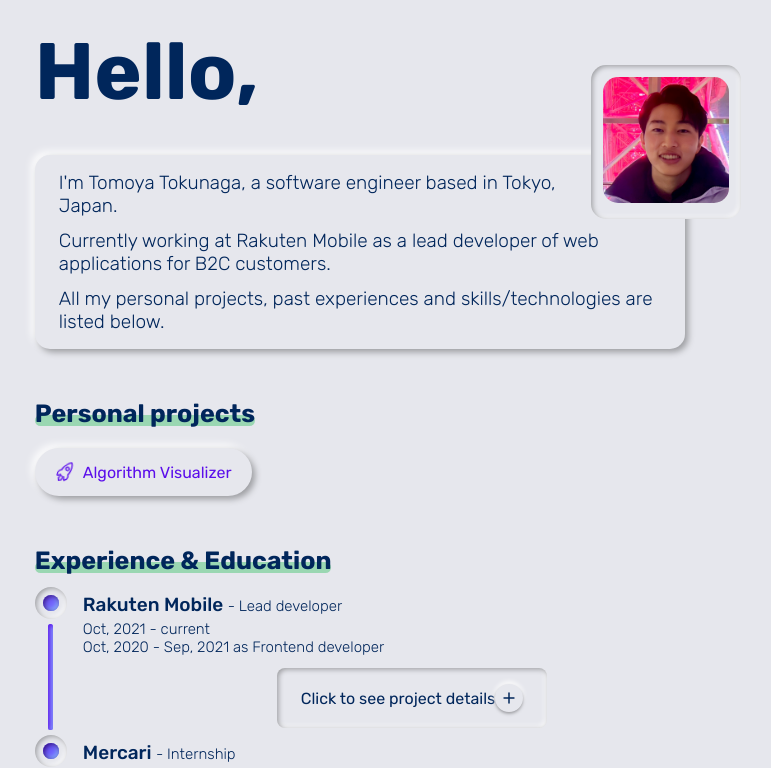
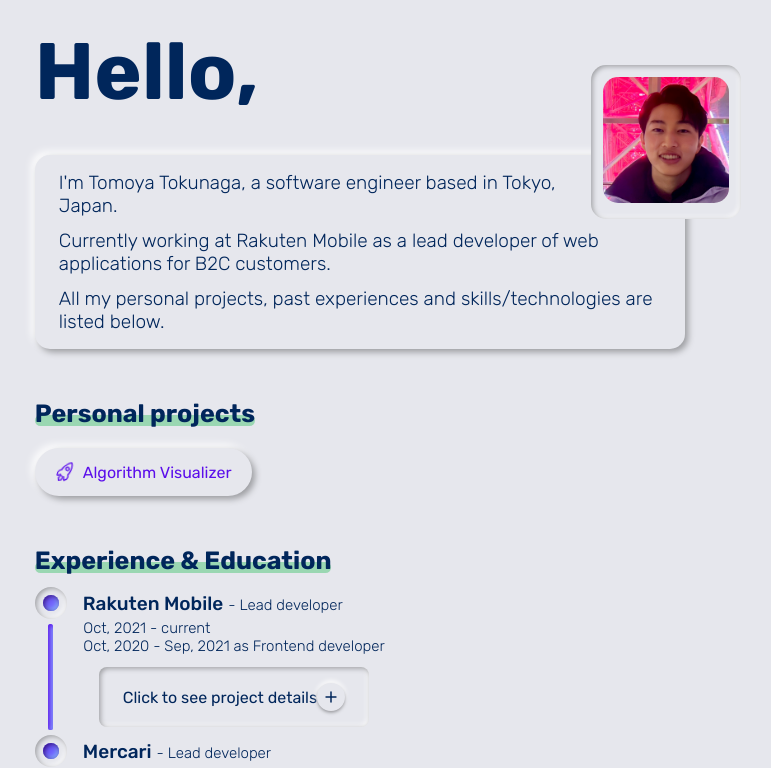
Before and after one commit to totokunaga/totokunaga-web, a Next.js app: page /me in a window 1280 px wide. Shown: the top 768 px of the page, without its empty margins (252-1023 px from the left). Built offline with nearby package versions, Linux system fonts and the light colour scheme.

Commit message:
Fixed progress step height

```diff
--- a/src/components/algorithms/sorting/Bar/Bar.tsx
+++ b/src/components/algorithms/sorting/Bar/Bar.tsx
@@ -43,7 +43,10 @@
       style={{ display: "flex", flexDirection: "column", alignItems: "center" }}
     >
       {status === "done" && (
-        <div className={style.checkmark} style={{ marginBottom: 16 }} />
+        <div
+          className={style.checkmark}
+          style={{ marginBottom: "min(4.5vw, 16px)" }}
+        />
       )}
       <div
         className={barClassName}
--- a/src/components/algorithms/sorting/Bar/bar.module.scss
+++ b/src/components/algorithms/sorting/Bar/bar.module.scss
@@ -50,8 +50,8 @@
   border-bottom: 2.5px solid var(--green);
   transform: rotate(-45deg);
   visibility: visible;
-  width: 15px;
-  height: 7.5px;
+  width: min(4.5vw, 15px);
+  height: min(3.5vw, 7.5px);
   margin: 0px 0px 5px 0px;
   opacity: 0;
 
--- a/src/components/common/Modal/Modal.tsx
+++ b/src/components/common/Modal/Modal.tsx
@@ -35,8 +35,8 @@
           onClick={onClose}
           style={{
             position: "absolute",
-            top: 8,
-            right: 8,
+            top: 12,
+            right: 12,
             borderRadius: 50,
             cursor: "pointer",
           }}
--- a/src/components/common/ProgressSteps/ProgressSteps.tsx
+++ b/src/components/common/ProgressSteps/ProgressSteps.tsx
@@ -1,4 +1,4 @@
-import { useEffect, useMemo, useState } from "react";
+import { ReactNode, useEffect, useMemo, useState } from "react";
 import { Radio } from "../Radio";
 import neumorphic from "@styles/neumorphic.module.scss";
 
@@ -6,11 +6,7 @@
 
 type ProgressStepProp = {
   type: Direction;
-  items: Array<{
-    name: string | number;
-    component: (arg: any) => any;
-    args: any;
-  }>;
+  items: Array<{ name: string; component: ReactNode }>;
   current: string | number;
 };
 
@@ -19,8 +15,7 @@
   name: string | number;
   type: Direction;
   focused: boolean;
-  Component: (arg: any) => any;
-  args: any;
+  component: ReactNode;
   isLastStep?: boolean;
 };
 
@@ -29,37 +24,36 @@
   name,
   type,
   focused,
-  Component,
-  args,
+  component,
   isLastStep,
 }) => {
   const [lineHeight, setLineHeight] = useState(0);
-  const [grownHeight, setGrownHeight] = useState(0);
-  const componentId = useMemo(() => String(name + order.toString()), [name]);
-  const childComponent = useMemo(() => {
-    args.componentId = componentId;
-    args.onResize = (value: number) => {
-      setTimeout(() => setGrownHeight(value), 175);
-    };
-    return <Component {...args} />;
+  // const [grownHeight, setGrownHeight] = useState(0);
+  const componentId = useMemo(() => name + " " + String(order), [name]);
+
+  useEffect(() => {
+    const stepLineWrapper = document.getElementById(componentId);
+    if (stepLineWrapper) {
+      setLineHeight(stepLineWrapper.clientHeight);
+    }
   }, []);
 
-  const wrapperStyle = useMemo(() => {
-    const horizontalStyle = {};
-    const verticalStyle = {
-      display: "flex",
-    };
-    return type === "horizontal" ? horizontalStyle : verticalStyle;
-  }, [type]);
+  // const wrapperStyle = useMemo(() => {
+  //   const horizontalStyle = {};
+  //   const verticalStyle = {
+  //     display: "flex",
+  //   };
+  //   return type === "horizontal" ? horizontalStyle : verticalStyle;
+  // }, [type]);
 
-  const radioWrapperStyle = useMemo(() => {
-    const horizontalStyle = {};
-    const verticalStyle = {
-      marginRight: 16,
-    };
+  // const radioWrapperStyle = useMemo(() => {
+  //   const horizontalStyle = {};
+  //   const verticalStyle = {
+  //     marginRight: 16,
+  //   };
 
-    return type === "horizontal" ? horizontalStyle : verticalStyle;
-  }, [type]);
+  //   return type === "horizontal" ? horizontalStyle : verticalStyle;
+  // }, [type]);
 
   const lineClassName = useMemo(() => {
     const classes = [neumorphic.root, neumorphic.line];
@@ -67,27 +61,48 @@
     return classes.join(" ");
   }, [focused]);
 
-  useEffect(() => {
-    const marginY = 5;
-    const stepHeight = 32;
-    const componentElement = document.getElementById(componentId);
-    const lineHeight =
-      (componentElement?.clientHeight || 0) -
-      2 * marginY -
-      stepHeight / 2 +
-      grownHeight;
-    setLineHeight(lineHeight);
-  }, [componentId, grownHeight]);
+  // useEffect(() => {
+  //   const marginY = 5;
+  //   const stepHeight = 32;
+  //   const componentElement = document.getElementById(componentId);
+  //   const lineHeight =
+  //     (componentElement?.clientHeight || 0) -
+  //     2 * marginY -
+  //     stepHeight / 2 +
+  //     grownHeight;
+  //   setLineHeight(lineHeight);
+  // }, [componentId, grownHeight]);
 
   return (
-    <div style={wrapperStyle}>
-      <div style={{ ...radioWrapperStyle }}>
-        <Radio checked={true} animate={focused} />
-        {!isLastStep && (
-          <div className={lineClassName} style={{ height: lineHeight }} />
-        )}
+    <div>
+      <div style={{ display: "flex", alignItems: "center" }}>
+        <div style={{ marginRight: 16 }}>
+          <Radio checked={true} animate={focused} />
+        </div>
+        <div>
+          <p>
+            <span style={{ fontWeight: 500 }}>
+              {name}
+              <span style={{ fontWeight: 300, fontSize: 15, marginLeft: 5 }}>
+                - Lead developer
+              </span>
+            </span>
+          </p>
+        </div>
       </div>
-      <div style={{ flexGrow: 1, maxWidth: 700 }}>{childComponent}</div>
+      <div id={componentId} style={{ display: "flex" }}>
+        <div style={{ display: "flex" }}>
+          <div
+            className={lineClassName}
+            style={{
+              margin: "5px 30px 5px 13.5px",
+              height: isLastStep ? 0 : lineHeight,
+              opacity: isLastStep ? 0 : 1,
+            }}
+          />
+          {component}
+        </div>
+      </div>
     </div>
   );
 };
@@ -99,15 +114,14 @@
 }) => {
   return (
     <div>
-      {items.map(({ name, component, args }, i) => (
+      {items.map(({ name, component }, i) => (
         <Step
-          key={name}
+          key={i}
           order={i}
           name={name}
           type={type}
           focused={name === current}
-          Component={component}
-          args={args}
+          component={component}
           isLastStep={i === items.length - 1}
         />
       ))}
--- a/src/components/me/Experience.tsx
+++ b/src/components/me/Experience.tsx
@@ -6,18 +6,12 @@
   entityName: string;
   title: string;
   periods: string[];
-  accordionTitle?: string;
   explanations?: Array<{ subtitle: string; content: string }>;
-  onResize?: (value: number) => void;
-  componentId: string;
 };
 
 export const Experience: React.FC<ExperienceProp> = ({
-  entityName,
-  title,
   periods,
   explanations,
-  componentId,
 }) => {
   const [isDetailsShown, setDetailsShown] = useState(false);
 
@@ -31,13 +25,7 @@
   }, [isDetailsShown]);
 
   return (
-    <div id={componentId}>
-      <div style={{ margin: "6px 0px 4px 0px" }}>
-        <p style={{ fontWeight: 500, marginRight: 5 }}>
-          {entityName}{" "}
-          <span style={{ fontSize: 15, fontWeight: 300 }}>- {title}</span>
-        </p>
-      </div>
+    <div>
       <div style={{ marginBottom: 12 }}>
         {periods.map((exp, i) => (
           <div key={i}>
--- a/src/pages/algorithms/pathfinding/index.tsx
+++ b/src/pages/algorithms/pathfinding/index.tsx
@@ -51,7 +51,10 @@
     <>
       <MyHead {...pathfinding} />
       <div className={style.root}>
-        <div id={pathfindingPageId}>
+        <div
+          id={pathfindingPageId}
+          style={{ display: "flex", flexDirection: "column" }}
+        >
           <div id={pathfindingConfigId}>
             <h3 style={{ marginBottom: 8 }}>Pathfinding</h3>
             <PathfindingControlSection />
--- a/src/pages/me/index.tsx
+++ b/src/pages/me/index.tsx
@@ -95,8 +95,7 @@
               items={experiences.map((exp) => {
                 return {
                   name: exp.entityName,
-                  component: Experience,
-                  args: exp,
+                  component: <Experience {...exp} />,
                 };
               })}
               current={experiences[0].entityName}
--- a/src/styles/globals.scss
+++ b/src/styles/globals.scss
@@ -135,13 +135,13 @@
   font-size: min(12vw, 80px);
 }
 h2 {
-  font-size: min(7vw, 32px);
+  font-size: max(min(7vw, 32px), 16px);
 }
 h3 {
   font-size: min(6vw, 25px);
 }
 h4 {
-  font-size: min(4.5vw, 25px);
+  font-size: max(min(4.5vw, 25px), 15.5px);
 }
 p {
   font-size: max(min(4vw, 19px), 14px);
--- a/src/utils/constants/pages/me/index.ts
+++ b/src/utils/constants/pages/me/index.ts
@@ -16,11 +16,10 @@
         "Oct, 2021 - current",
         "Oct, 2020 - Sep, 2021 as Frontend developer",
       ],
-      accordionTitle: "Projects",
       explanations: [
         {
           subtitle: "#1. B2C ISP website",
-          content: "Hello World",
+          content: Array.from({ length: 500 }, () => "Hello World"),
         },
       ],
     },
@@ -28,7 +27,6 @@
       entityName: "Mercari",
       title: "Internship",
       periods: ["Jul, 2019 - Sep, 2019"],
-      accordionTitle: "Projects",
       explanations: [
         {
           subtitle: "Mercari intern project",
@@ -40,7 +38,6 @@
       entityName: "Goldman Sachs",
       title: "Internship",
       periods: ["Aug, 2018 - Sep, 2018"],
-      accordionTitle: "Projects",
       explanations: [
         {
           subtitle: "Goldman Sachs intern project",
```
Also changed, not shown: src/components/common/Modal/modal.module.scss (+14 -8 lines), src/utils/functions/pages/algorithms/sorting/algorithms/quicksort.ts (+5 -4 lines).
